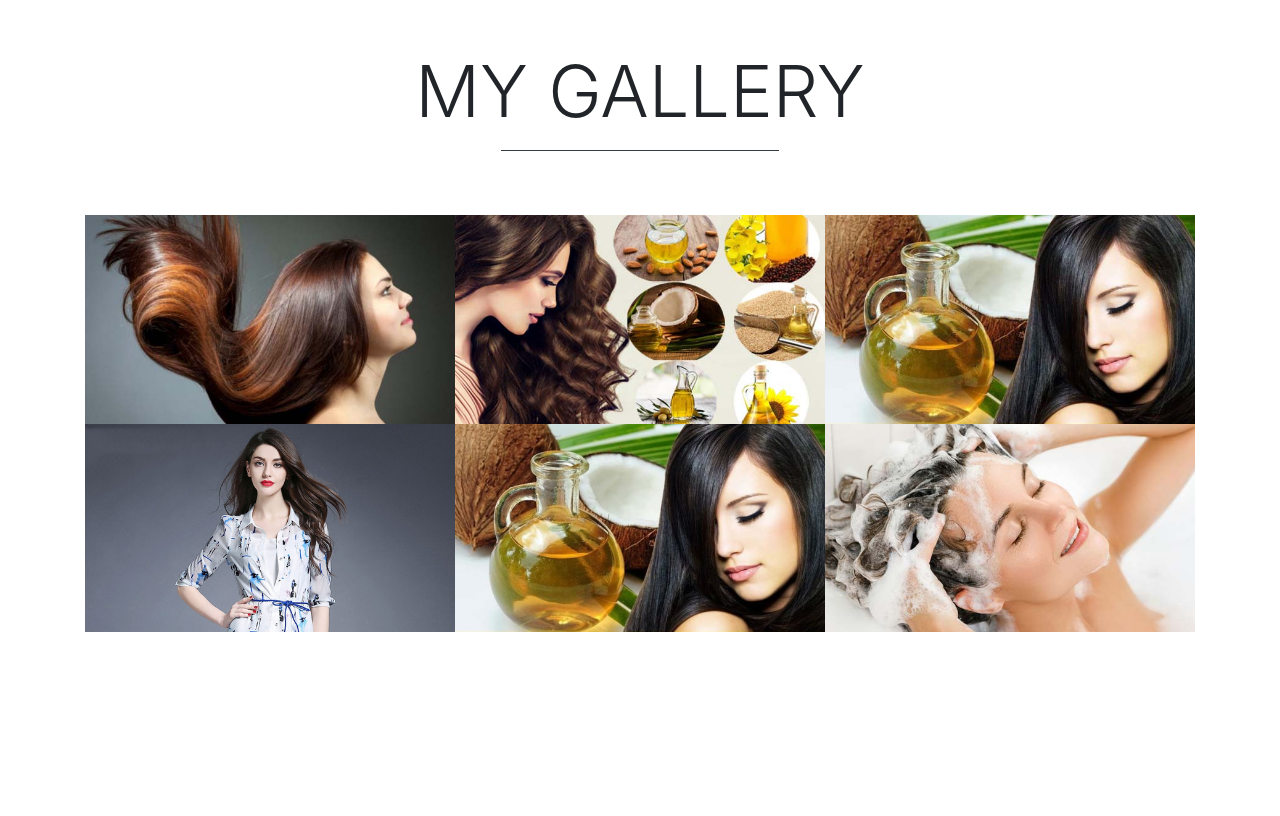
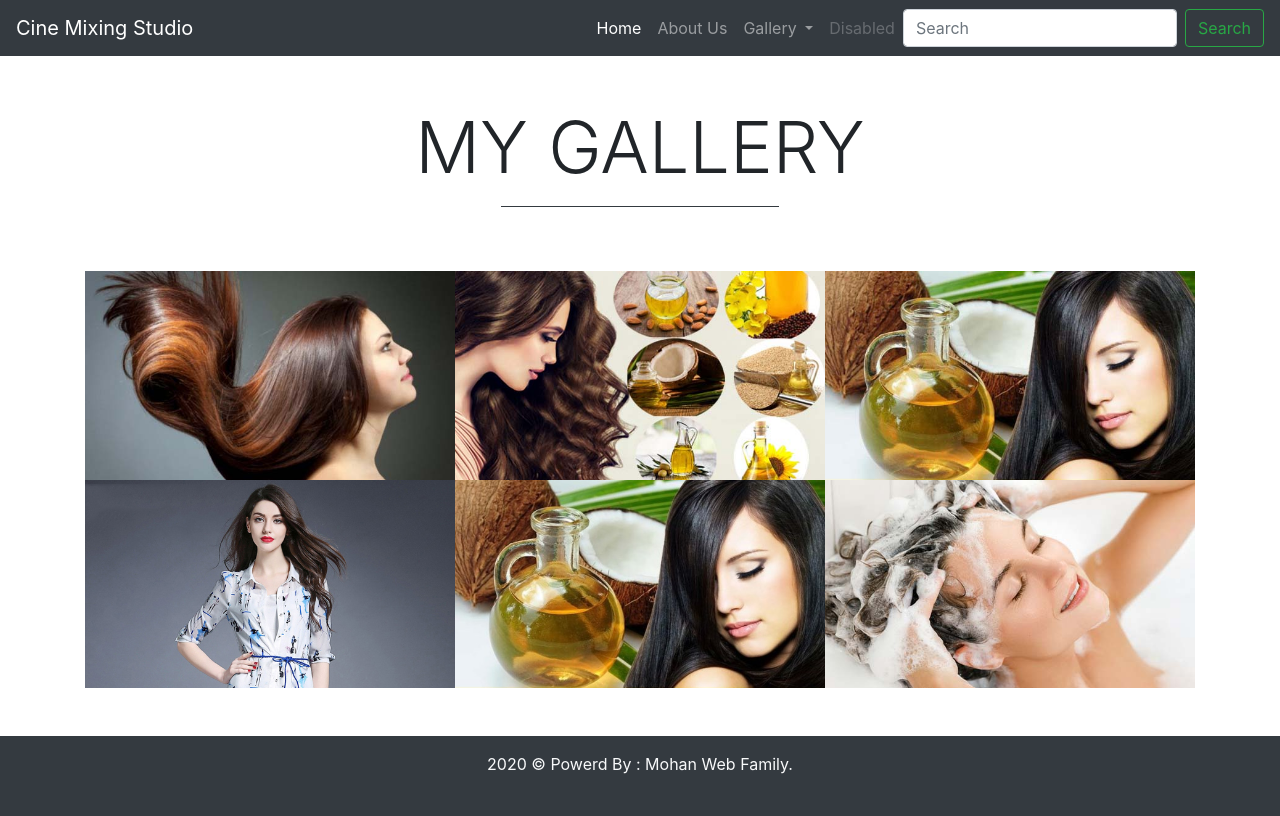
Before and after one commit to 4ogcafe/cinemixing, a plain HTML site: page photo.html in a window 1280 px wide. Drawn offline with nearby package versions, Linux system fonts and the light colour scheme.

Commit message:
Add files via upload

```diff
--- a/photo.html
+++ b/photo.html
@@ -9,7 +9,46 @@
 
 </head>
 <body>
+<header>
+    <!-- nevigation start -->
+    <nav class="navbar navbar-expand-lg navbar-dark bg-dark">
+  <a class="navbar-brand" href="#">Cine Mixing Studio</a>
+  <button class="navbar-toggler" type="button" data-toggle="collapse" data-target="#navbarSupportedContent" aria-controls="navbarSupportedContent" aria-expanded="false" aria-label="Toggle navigation">
+    <span class="navbar-toggler-icon"></span>
+  </button>
 
+  <div class="collapse navbar-collapse" id="navbarSupportedContent">
+    <ul class="navbar-nav ml-auto">
+      <li class="nav-item active">
+        <a class="nav-link" href="index.html">Home <span class="sr-only">(current)</span></a>
+      </li>
+      <li class="nav-item">
+        <a class="nav-link" href="about.html">About Us</a>
+      </li>
+      <li class="nav-item dropdown">
+        <a class="nav-link dropdown-toggle" href="#" id="navbarDropdown" role="button" data-toggle="dropdown" aria-haspopup="true" aria-expanded="false">
+          Gallery
+        </a>
+        <div class="dropdown-menu" aria-labelledby="navbarDropdown">
+          <a class="dropdown-item" href="photo.html">Photo</a>
+          <a class="dropdown-item" href="#">Video</a>
+          <div class="dropdown-divider"></div>
+          <a class="dropdown-item" href="#">Something else here</a>
+        </div>
+      </li>
+      <li class="nav-item">
+        <a class="nav-link disabled" href="#" tabindex="-1" aria-disabled="true">Disabled</a>
+      </li>
+    </ul>
+    <form class="form-inline my-2 my-lg-0">
+      <input class="form-control mr-sm-2" type="search" placeholder="Search" aria-label="Search">
+      <button class="btn btn-outline-success my-2 my-sm-0" type="submit">Search</button>
+    </form>
+  </div>
+</nav>
+<!-- navigation end -->
+
+</header>
 <div class="container">
  <div class="py-5">
   <h1 class="text-center display-3"> MY GALLERY </h1>
@@ -55,7 +94,11 @@
 </div>
 
 
-
+<!-- footer start -->
+<footer class="bg-dark text-light pb-4 mt-5 text-center pt-3">
+  <p> 2020 &copy; Powerd By : Mohan Web Family.</p>
+</footer>
+<!-- footer end -->
 
 
 
```
